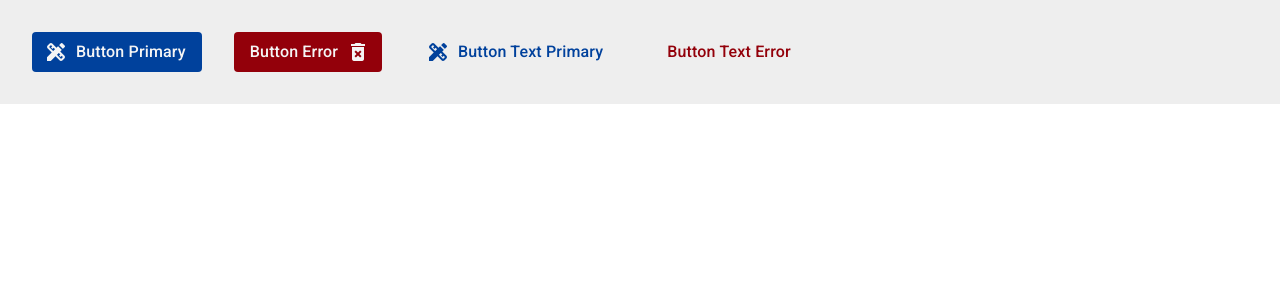
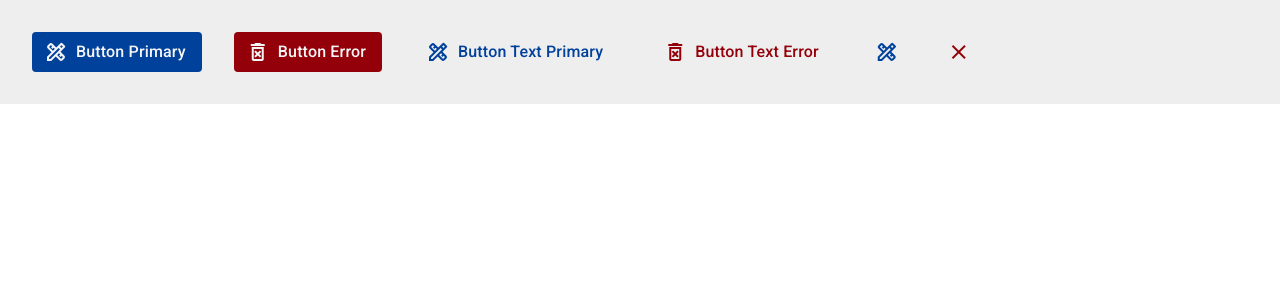
Before and after one commit to adrianjunior/smd-theses, a Next.js app in the folder theses-repo/: page / in a window 1280 px wide. Shown: the top 300 px of the page. Built offline with nearby package versions, Linux system fonts and the light colour scheme.

Commit message:
icon button + icon outline/filled change on hover

```diff
--- a/theses-repo/src/app/page.tsx
+++ b/theses-repo/src/app/page.tsx
@@ -1,6 +1,5 @@
 import { Button } from "@/components/button";
-import 'material-icons/iconfont/filled.css';
-import 'material-icons/iconfont/outlined.css';
+import { IconButton } from "@/components/icon-button";
 
 export default function Home() {
   return (
@@ -9,13 +8,17 @@ export default function Home() {
         <Button iconPosition="left" icon="design_services">
           Button Primary
         </Button>
-        <Button variant="error" iconPosition="right" icon="delete_forever">
+        <Button variant="error" iconPosition="left" icon="delete_forever">
           Button Error
           </Button>
-        <Button variant="textDefault" iconPosition="left" icon="design_services">
+        <Button variant="textPrimary" iconPosition="left" icon="design_services">
           Button Text Primary
         </Button>
-        <Button variant="textError">Button Text Error</Button>
+        <Button variant="textError" iconPosition="left" icon="delete_forever">
+          Button Text Error
+          </Button>
+        <IconButton icon="design_services"></IconButton>
+        <IconButton icon="close" variant="error"></IconButton>
       </div>
     </main>
   );
--- a/theses-repo/src/components/button.tsx
+++ b/theses-repo/src/components/button.tsx
@@ -1,17 +1,22 @@
+'use client';
+
 import * as React from "react"
+import { useState } from "react";
 import { Slot } from "@radix-ui/react-slot"
 import { cva, type VariantProps } from "class-variance-authority"
 import { cn } from "@/lib/utils"
+import 'material-icons/iconfont/filled.css';
+import 'material-icons/iconfont/outlined.css';
 
 const buttonVariants = cva(
   "active:scale-95 py-2 interactive-element label-large center-flex keyboard-accessible disabled-state",
   {
     variants: {
       variant: {
-        default: "primary-interactive-element",
-        error:"error-interactive-element",
-        textDefault: "primary-interactive-text-element",
-        textError: "error-interactive-text-element"
+        primary: "primary-interactive-element",
+        error: "error-interactive-element",
+        textPrimary: "primary-interactive-text-element",
+        textError: "error-interactive-text-element",
       },
       iconPosition:{
         left: "pl-3 pr-4 gap-2",
@@ -20,7 +25,7 @@ const buttonVariants = cva(
       }
     },
     defaultVariants: {
-      variant: "default",
+      variant: "primary",
       iconPosition: "none"
     },
   }
@@ -37,18 +42,21 @@ export interface ButtonProps
 const Button = React.forwardRef<HTMLButtonElement, ButtonProps>(
   ({ className, variant, icon, iconPosition, asChild = false, ...props }, ref) => {
     const Comp = asChild ? Slot : "button"
+    const [isHovered, setIsHovered] = useState(false);
     return (
       <Comp
         className={cn(buttonVariants({ variant, iconPosition, className }))}
         ref={ref}
         {...props}
+        onMouseEnter={() => setIsHovered(true)}
+        onMouseLeave={() => setIsHovered(false)}
       >
         {icon && iconPosition === 'left' && (
-          <span className="material-icons">{icon}</span>
+          <span className={cn(isHovered ? 'material-icons' : 'material-icons-outlined')}>{icon}</span>
         )}
         {props.children}
         {icon && iconPosition === 'right' && (
-          <span className="material-icons">{icon}</span>
+          <span className={cn(isHovered ? 'material-icons' : 'material-icons-outlined')}>{icon}</span>
         )}
       </Comp>
     )
--- /dev/null
+++ b/theses-repo/src/components/icon-button.tsx
@@ -0,0 +1,55 @@
+'use client';
+
+import * as React from "react"
+import { useState } from "react";
+import { Slot } from "@radix-ui/react-slot"
+import { cva, type VariantProps } from "class-variance-authority"
+import { cn } from "@/lib/utils"
+import 'material-icons/iconfont/filled.css';
+import 'material-icons/iconfont/outlined.css';
+
+const iconButtonVariants = cva(
+    "active:scale-95 py-2 px-2 interactive-element center-flex keyboard-accessible disabled-state",
+    {
+        variants: {
+            variant: {
+                primary: "primary-interactive-text-element",
+                error: "error-interactive-text-element"
+            }
+        },
+        defaultVariants: {
+            variant: "primary"
+        },
+    }
+)
+
+export interface IconButtonProps
+    extends React.ButtonHTMLAttributes<HTMLButtonElement>,
+    VariantProps<typeof iconButtonVariants> {
+    asChild?: boolean
+    icon?: string
+}
+
+const IconButton = React.forwardRef<HTMLButtonElement, IconButtonProps>(
+    ({ className, variant, icon, asChild = false }, ref) => {
+        const Comp = asChild ? Slot : "button";
+        const [isHovered, setIsHovered] = useState(false);
+        return (
+            <Comp
+                className={cn(
+                    iconButtonVariants({ variant, className })
+                )}
+                ref={ref}
+                onMouseEnter={() => setIsHovered(true)}
+                onMouseLeave={() => setIsHovered(false)}
+            >
+                {icon && (
+                    <span className={cn(isHovered ? 'material-icons' : 'material-icons-outlined')}>{icon}</span>
+                )}
+            </Comp>
+        )
+    }
+)
+IconButton.displayName = "Icon Button"
+
+export { IconButton, iconButtonVariants }
--- a/theses-repo/src/styles/general-styles.css
+++ b/theses-repo/src/styles/general-styles.css
@@ -3,19 +3,19 @@
 }
 
 .primary-interactive-element {
-    @apply bg-primary text-on-primary dark:bg-dark-primary dark:text-dark-on-primary hover:bg-opacity-90 focus:bg-opacity-90
+    @apply bg-primary text-on-primary dark:bg-dark-primary dark:text-dark-on-primary hover:bg-opacity-90
 }
 
 .error-interactive-element {
-    @apply bg-error text-on-error dark:bg-dark-error dark:text-dark-on-error hover:bg-opacity-90 focus:bg-opacity-90
+    @apply bg-error text-on-error dark:bg-dark-error dark:text-dark-on-error hover:bg-opacity-90
 }
 
 .primary-interactive-text-element {
-    @apply text-primary bg-primary bg-opacity-0 dark:text-dark-primary dark:bg-dark-primary dark:bg-opacity-0 hover:bg-opacity-20 focus:bg-opacity-20
+    @apply text-primary bg-primary bg-opacity-0 dark:text-dark-primary dark:bg-dark-primary dark:bg-opacity-0 hover:bg-opacity-20
 }
 
 .error-interactive-text-element {
-    @apply text-error bg-error bg-opacity-0 dark:text-dark-error dark:bg-dark-error dark:bg-opacity-0 hover:bg-opacity-20 focus:bg-opacity-20
+    @apply text-error bg-error bg-opacity-0 dark:text-dark-error dark:bg-dark-error dark:bg-opacity-0 hover:bg-opacity-20
 }
 
 .center-flex {
```
